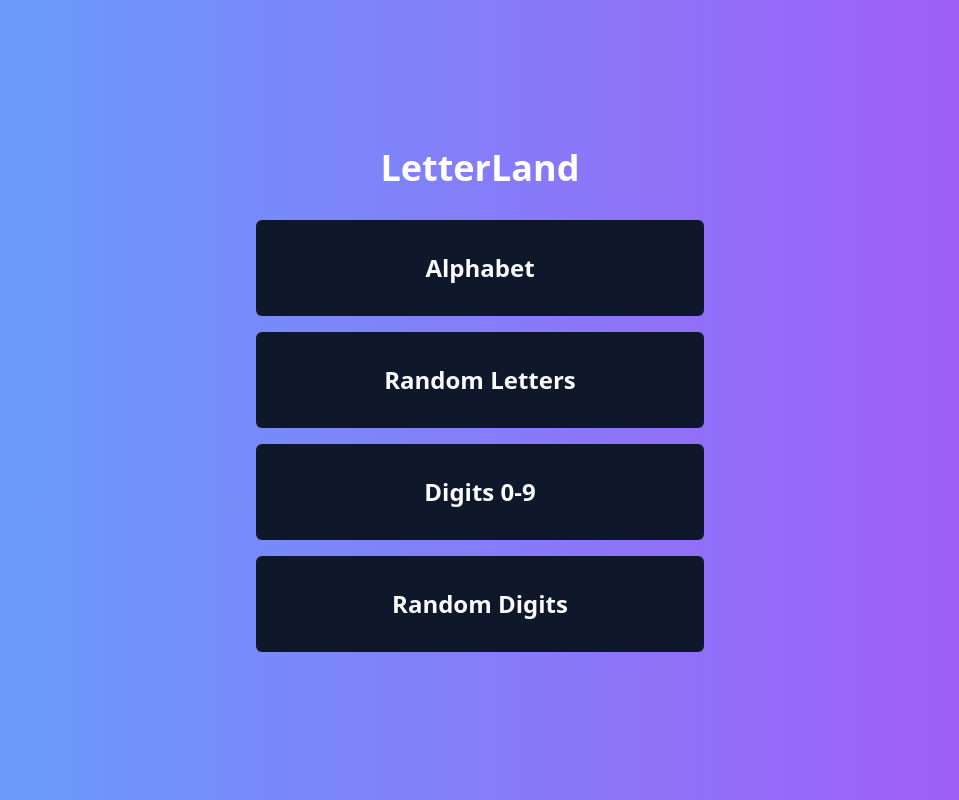
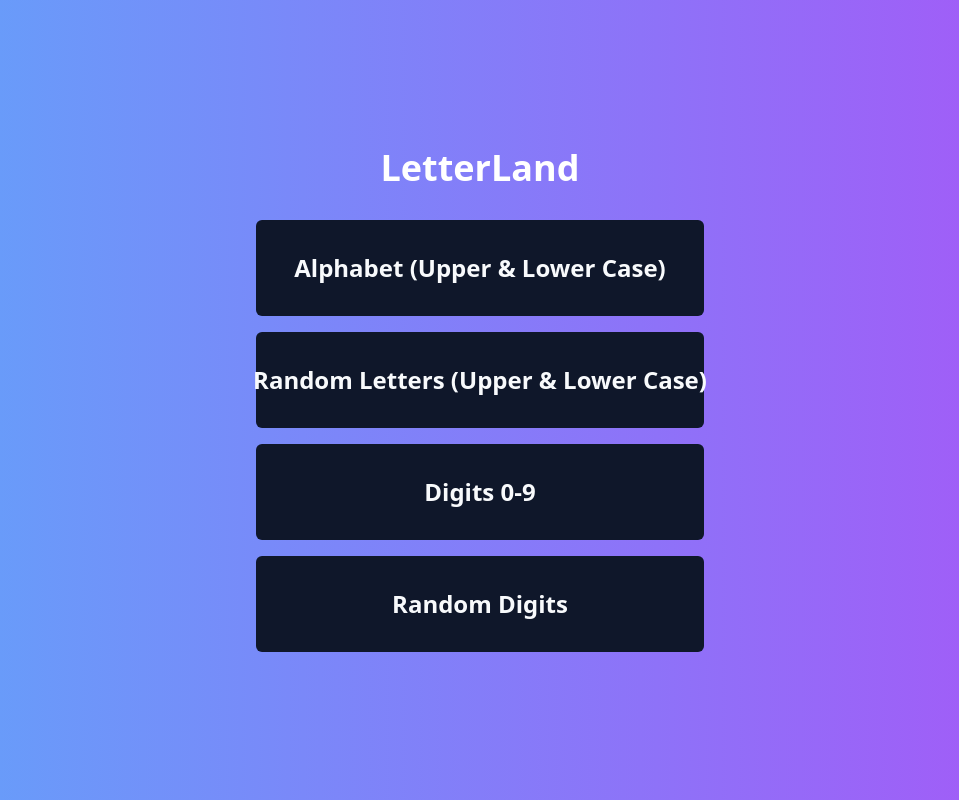
Before and after one commit to hervert/letterland, a React (Vite) app: page / in a window 1280 px wide. Shown: the whole page, without its empty margins (160-1119 px from the left). Built offline with nearby package versions, Linux system fonts and the light colour scheme.

Commit message:
Update homepage options
Added "Lower Case" option to the first two buttons on the homepage for enhanced learning choices.
[skip gpt_engineer]

```diff
--- a/src/pages/Home.jsx
+++ b/src/pages/Home.jsx
@@ -13,13 +13,13 @@ const Home = () => {
           className="w-full h-24 text-2xl font-bold"
           onClick={() => navigate('/play/alphabetical')}
         >
-          Alphabet
+          Alphabet (Upper & Lower Case)
         </Button>
         <Button
           className="w-full h-24 text-2xl font-bold"
           onClick={() => navigate('/play/random')}
         >
-          Random Letters
+          Random Letters (Upper & Lower Case)
         </Button>
         <Button
           className="w-full h-24 text-2xl font-bold"
```
